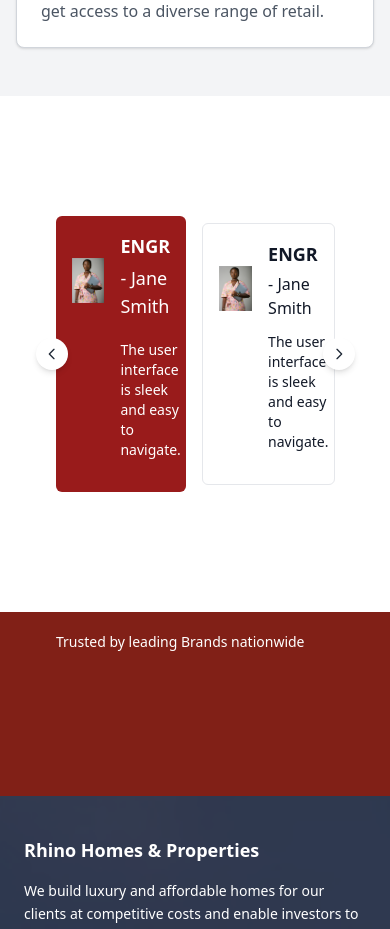
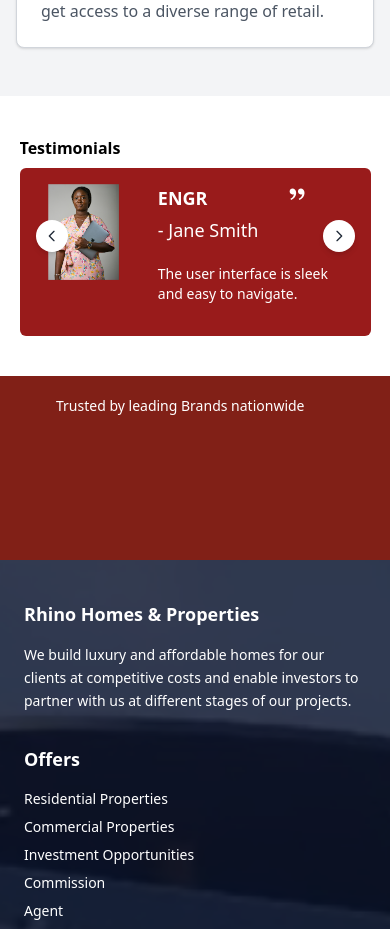
Before and after one commit to Ritephase1/rhp-website-fe, a Next.js app: page /about in a window 390 px wide. Shown: the part 5380-6309 px from the top of the page. Built offline with nearby package versions, Linux system fonts and the light colour scheme.

Commit message:
Fix responsiveness of testimonial component

```diff
--- a/src/components/Project.js
+++ b/src/components/Project.js
@@ -10,7 +10,7 @@ export default function Projects() {
       />
       <h2 className="text-lg text-left pt-3 mb-3 md:mb-8">OUR PROJECTS</h2>
 
-      <div className="overflow-hidden animate-slide relative">
+      <div className=" animate-slide relative">
         {/* Sliding container */}
         <div className="flex space-x-8 w-max">
           {/* Duplicate cards for continuous sliding effect */}
--- a/src/components/Testimonial.js
+++ b/src/components/Testimonial.js
@@ -1,6 +1,7 @@
 "use client";
 
 import { useState, useEffect } from "react";
+import { RiDoubleQuotesR } from "react-icons/ri";
 
 const Testimonial = () => {
   const testimonials = [
@@ -38,26 +39,23 @@ const Testimonial = () => {
 
   useEffect(() => {
     const interval = setInterval(() => {
-      setCurrentIndex(
-        (prevIndex) => (prevIndex + 1) % testimonials.length // Change slide every 5 seconds
-      );
-    }, 5000); // Change slides every 5 seconds
+      setCurrentIndex((prevIndex) => (prevIndex + 1) % testimonials.length);
+    }, 5000);
 
-    return () => clearInterval(interval); // Cleanup on unmount
+    return () => clearInterval(interval);
   }, [testimonials.length]);
 
-  const getVisibleTestimonial = () => {
-    return testimonials[currentIndex];
-  };
+  const getVisibleTestimonial = () => testimonials[currentIndex];
 
   return (
     <div className="relative w-[90%] m-auto overflow-hidden py-10">
+      <h2 className="mb-2 text-base font-bold md:text-2xl md:mb-5">
+        Testimonials
+      </h2>
       {/* Carousel Wrapper */}
-      <div className="flex transition-transform duration-700 ease-in-out">
-        <div className="flex w-full px-4 md:px-6 mx-5 text-center items-center space-x-4 py-20 rounded-md">
+      <div className="flex flex-col md:flex-row justify-center items-center space-y-4 md:space-y-0 md:space-x-4">
         {/* Left Card */}
-          <div className="flex w-full p-4 rounded-md bg-red-800 text-white">
-            {/* Image on the top left */}
+        <div className="flex w-full md:h-80 md:w-1/2 p-4 md:p-7 rounded-md bg-red-800 text-white">
           <div className="flex-shrink-0 w-1/3">
             <img
               src={getVisibleTestimonial().image}
@@ -65,26 +63,24 @@ const Testimonial = () => {
               className="w-24 h-24 rounded-md object-contain mb-4"
             />
           </div>
-
-            {/* Content section */}
-
           <div className="flex flex-col w-2/3 ml-4">
             <h2 className="font-bold text-left text-lg text-white">
+              <div className="flex gap-20">
                 {getVisibleTestimonial().title}
+                <RiDoubleQuotesR className="text-xl font-bold" />
+              </div>
             </h2>
             <p className="mt-1 text-lg mb-5 text-left">
               - {getVisibleTestimonial().name}
             </p>
-
             <p className="text-sm text-left mb-4">
               {getVisibleTestimonial().content}
             </p>
           </div>
         </div>
 
-          {/* Right Card */}
-          <div className="flex w-full border border-red p-4 rounded-md bg-white text-gray-900">
-            {/* Image on the top left */}
+        {/* Right Card (Hidden on Small Screens) */}
+        <div className="hidden  md:h-80 border-b-4 border-red-500 md:flex w-full md:w-1/2 p-4 rounded-md bg-white text-gray-900">
           <div className="flex-shrink-0 w-1/3">
             <img
               src={getVisibleTestimonial().image}
@@ -92,11 +88,12 @@ const Testimonial = () => {
               className="w-24 h-24 rounded-md object-contain mb-4"
             />
           </div>
-
-            {/* Content section */}
           <div className="flex flex-col w-2/3 ml-4">
             <h2 className="font-bold text-left text-lg">
+              <div className="flex gap-20">
                 {getVisibleTestimonial().title}
+                <RiDoubleQuotesR className="text-xl text-red-800 font-bold" />
+              </div>
             </h2>
             <p className="mt-1 text-md mb-3 text-left">
               - {getVisibleTestimonial().name}
@@ -107,16 +104,15 @@ const Testimonial = () => {
           </div>
         </div>
       </div>
-      </div>
 
-      {/* Navigation */}
+      {/* Navigation Buttons */}
       <button
         type="button"
         className="absolute top-1/2 left-4 z-30 transform -translate-y-1/2 bg-white rounded-full p-2 shadow-md"
         onClick={() => {
           setCurrentIndex(
             (prevIndex) =>
-              (prevIndex - 1 + testimonials.length) % testimonials.length // Previous testimonial
+              (prevIndex - 1 + testimonials.length) % testimonials.length
           );
         }}
       >
@@ -139,9 +135,7 @@ const Testimonial = () => {
         type="button"
         className="absolute top-1/2 right-4 z-30 transform -translate-y-1/2 bg-white rounded-full p-2 shadow-md"
         onClick={() => {
-          setCurrentIndex(
-            (prevIndex) => (prevIndex + 1) % testimonials.length // Next testimonial
-          );
+          setCurrentIndex((prevIndex) => (prevIndex + 1) % testimonials.length);
         }}
       >
         <svg
@@ -160,137 +154,3 @@ const Testimonial = () => {
 };
 
 export default Testimonial;
-
-// "use client";
-
-// import { useState, useEffect } from "react";
-
-// const Testimonial = () => {
-//   const testimonials = [
-//     {
-//       id: 1,
-//       image: "/images/team2.png",
-//       content: "This platform has truly transformed my learning experience!",
-//       name: "John Doe",
-//     },
-//     {
-//       id: 2,
-//       image: "/images/team3.png",
-//       content: "The user interface is sleek and easy to navigate.",
-//       name: "Jane Smith",
-//     },
-//     {
-//       id: 3,
-//       image: "/images/team4.png",
-//       content: "I highly recommend this to anyone starting out.",
-//       name: "Alice Brown",
-//     },
-//     {
-//       id: 4,
-//       image: "/images/about2.png",
-//       content: "The resources available here are top-notch.",
-//       name: "David Clark",
-//     },
-//   ];
-
-//   const [currentIndex, setCurrentIndex] = useState(0);
-
-//   useEffect(() => {
-//     const interval = setInterval(() => {
-//       setCurrentIndex(
-//         (prevIndex) => (prevIndex + 1) % Math.ceil(testimonials.length / 2) // Update for two testimonials per view
-//       );
-//     }, 5000); // Change slides every 5 seconds
-
-//     return () => clearInterval(interval); // Cleanup on unmount
-//   }, [testimonials.length]);
-
-//   const getVisibleTestimonials = () => {
-//     // Show two testimonials per view
-//     const start = currentIndex * 2;
-//     const end = start + 2;
-//     return testimonials
-//       .slice(start, end)
-//       .concat(testimonials.slice(0, Math.max(0, end - testimonials.length)));
-//   };
-
-//   return (
-//     <div className="relative w-[90%] m-auto overflow-hidden py-10">
-//       {/* Carousel Wrapper */}
-//       <div className="flex transition-transform duration-700 ease-in-out">
-//         {getVisibleTestimonials().map((testimonial, index) => (
-//           <div
-//             key={index}
-//             className="flex w-1/2 px-4 md:px-6 mx-5 text-center items-center border border-5 space-x-4 py-20 rounded-md"
-//           >
-//             {/* Image */}
-//             <img
-//               src={testimonial.image}
-//               alt={testimonial.name}
-//               className="w-24 h-24 rounded-full object-cover"
-//             />
-//             {/* Content */}
-//             <div className="px-5  py-20 bg-red-800 rounded-md">
-//               <p className="text-md py-5 text-center text-white">
-//                 {testimonial.content}
-//               </p>
-//               <p className="mt-2 text-sm text-left text-white">
-//                 - {testimonial.name}
-//               </p>
-//             </div>
-//           </div>
-//         ))}
-//       </div>
-
-//       {/* Navigation */}
-//       <button
-//         type="button"
-//         className="absolute top-1/2 left-4 z-30 transform -translate-y-1/2 bg-white rounded-full p-2 shadow-md"
-//         onClick={() => {
-//           setCurrentIndex(
-//             (prevIndex) =>
-//               (prevIndex - 1 + Math.ceil(testimonials.length / 2)) %
-//               Math.ceil(testimonials.length / 2)
-//           );
-//         }}
-//       >
-//         <svg
-//           xmlns="http://www.w3.org/2000/svg"
-//           fill="none"
-//           viewBox="0 0 24 24"
-//           strokeWidth="2"
-//           stroke="currentColor"
-//           className="w-4 h-4 text-gray-800"
-//         >
-//           <path
-//             strokeLinecap="round"
-//             strokeLinejoin="round"
-//             d="M15 19l-7-7 7-7"
-//           />
-//         </svg>
-//       </button>
-//       <button
-//         type="button"
-//         className="absolute top-1/2 right-4 z-30 transform -translate-y-1/2 bg-white rounded-full p-2 shadow-md"
-//         onClick={() => {
-//           setCurrentIndex(
-//             (prevIndex) => (prevIndex + 1) % Math.ceil(testimonials.length / 2)
-//           );
-//         }}
-//       >
-//         <svg
-//           xmlns="http://www.w3.org/2000/svg"
-//           fill="none"
-//           viewBox="0 0 24 24"
-//           strokeWidth="2"
-//           stroke="currentColor"
-//           className="w-4 h-4 text-gray-800"
-//         >
-//           <path strokeLinecap="round" strokeLinejoin="round" d="M9 5l7 7-7 7" />
-//         </svg>
-//       </button>
-//     </div>
-//   );
-// };
-
-// export default Testimonial;
```
Lines whose indentation alone changed are shown as unchanged.
